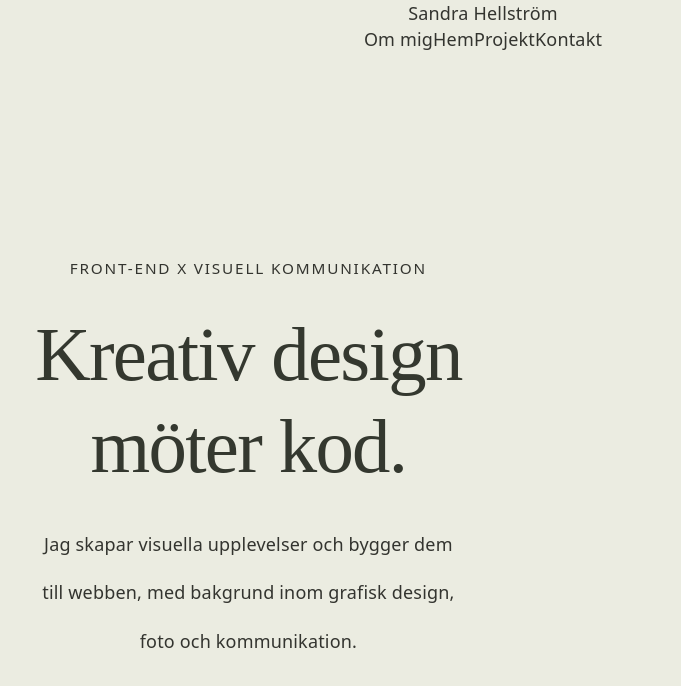
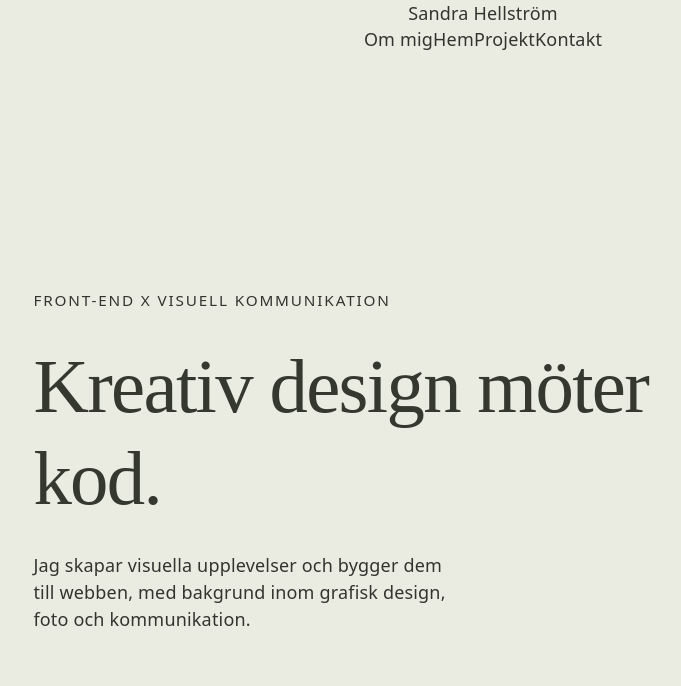
Before and after one commit to Saandrah/Portfolio, a React app: page / in a window 1280 px wide. Shown: the top 686 px of the page, without its empty margins (157-838 px from the left). Built offline with nearby package versions, Linux system fonts and the light colour scheme; the HTML template or start-up script is replaced by a standard one.

Commit message:
Update hero section styles and structure for improved layout and readability

```diff
--- a/src/App.css
+++ b/src/App.css
@@ -16,7 +16,8 @@ a {
   text-decoration: none;
 }
 .hero-text {
-  max-width: 600px;
+  max-width: 750px;
+  text-align: left;
 }
 
 .hero-intro {
@@ -39,5 +40,12 @@ h1 {
 .hero-description {
   max-width: 430px;
   font-size: 1rem;
-  line-height: 2.6875rem;
+  line-height: 1.5;
+  text-align: left;
 }
+.hero-content {
+  display: flex;
+  align-items: center;
+  justify-content: space-between;
+  width: 100%;
+}
--- a/src/App.tsx
+++ b/src/App.tsx
@@ -17,6 +17,7 @@ function App() {
 
 
 <section id="hem" className="hero">
+  <div className="hero-content">
   <div className="hero-text">
     <p className="hero-intro">
       Front-end x Visuell kommunikation
@@ -24,7 +25,6 @@ function App() {
 
     <h1>
       Kreativ design
-      <br />
       möter kod.
     </h1>
 
@@ -34,6 +34,7 @@ function App() {
       bakgrund inom grafisk design, foto
       och kommunikation.
     </p>
+    </div>
   </div>
 </section>
 </>
```
